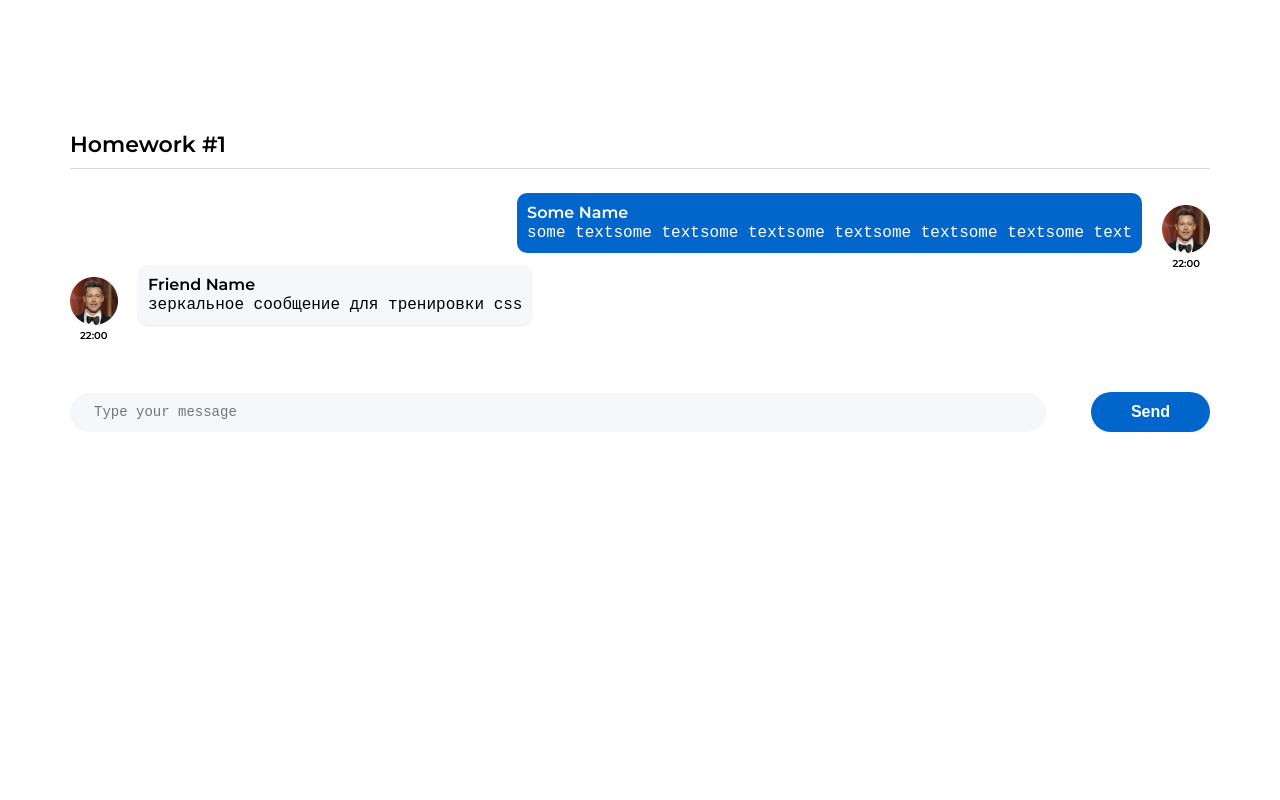
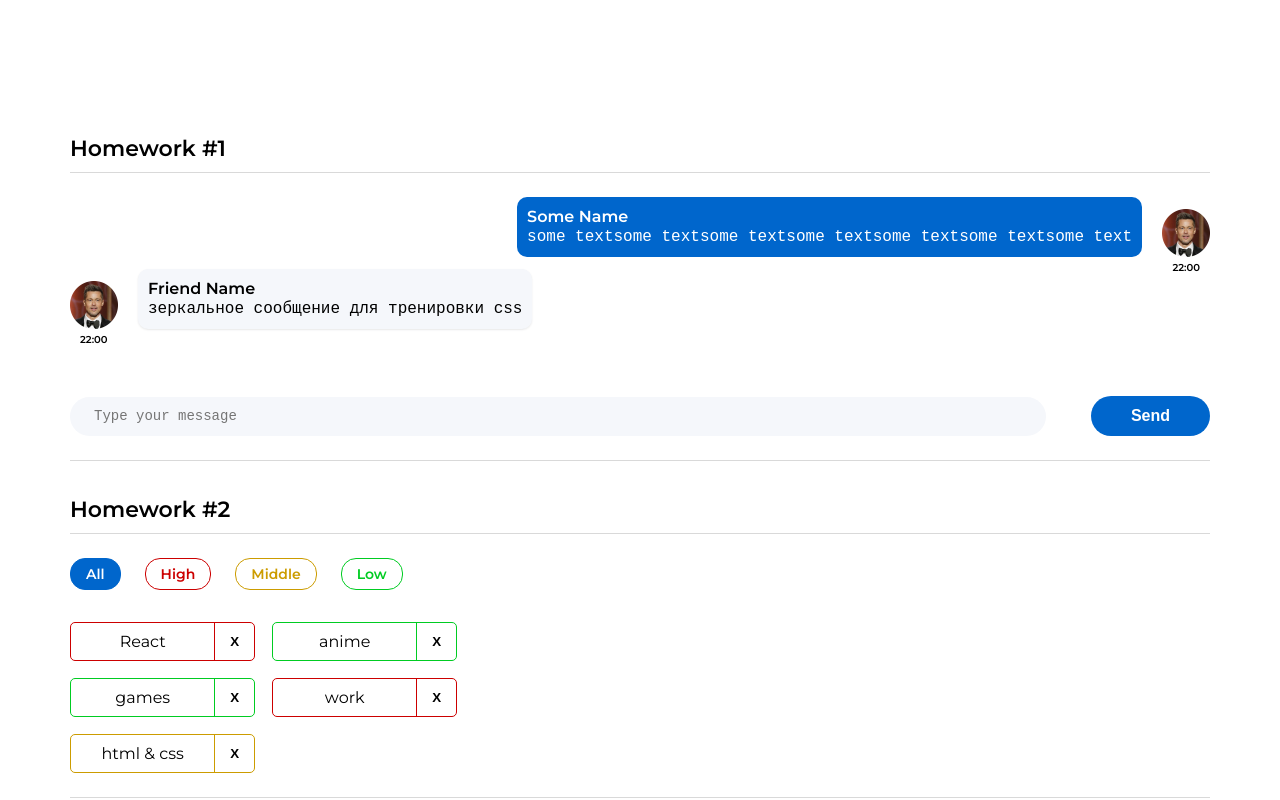
Before and after one commit to Ristretto1/Ignat_Tasks, a React (Create React App) app: page / in a window 1280 px wide. Built offline with nearby package versions, Linux system fonts and the light colour scheme.

Commit message:
add: hw 2

```diff
--- a/src/s1-main/App.module.css
+++ b/src/s1-main/App.module.css
@@ -2,12 +2,14 @@
     --header_height: 60px;
     width: 1140px;
     margin: 0 auto;
-    padding-top: 131px;
+    padding-top: 100px;
     font-family: 'Montserrat', sans-serif;
 }
 
 .hw {
     padding: 24px 0;
+    border-bottom: 1px solid #D9D9D9;
+    border-top: 1px solid #D9D9D9;
 }
 
 .hwTitle {
@@ -15,5 +17,5 @@
     line-height: 27px;
     font-weight: bold;
     padding-bottom: 10px;
-    border-bottom: 1px solid #D9D9D9;
+    padding-top: 35px;
 }
--- a/src/s1-main/App.tsx
+++ b/src/s1-main/App.tsx
@@ -1,13 +1,14 @@
 import React from 'react'
 import s from './App.module.css'
 import HW1 from '../s2-homeworks/hw01/HW1'
+import HW2 from "../s2-homeworks/hw02/HW2";
 
 function App() {
     return (
         <div className={s.App}>
             <HW1/>
             {/*раскомментировать по ходу выполнения*/}
-            {/*<HW2/>*/}
+            <HW2/>
             {/*<HW3/>*/}
             {/*<HW4/>*/}
 
--- a/src/s2-homeworks/hw02/HW2.tsx
+++ b/src/s2-homeworks/hw02/HW2.tsx
@@ -17,16 +17,16 @@
 * */
 
 // types
-export type AffairPriorityType = any // need to fix any
+export type AffairPriorityType = 'low' | 'middle' | 'high'
 export type AffairType = {
-    _id: any // need to fix any
-    name: any // need to fix any
+    _id: number
+    name: string
     priority: AffairPriorityType
 }
 export type FilterType = 'all' | AffairPriorityType
 
 // constants
-const defaultAffairs: any = [ // need to fix any
+const defaultAffairs: AffairType[] = [
     {_id: 1, name: 'React', priority: 'high'}, // студенты могут изменить содержимое name и количество элементов в массиве, ...priority не менять!
     {_id: 2, name: 'anime', priority: 'low'},
     {_id: 3, name: 'games', priority: 'low'},
@@ -35,23 +35,21 @@
 ]
 
 // pure helper functions
-export const filterAffairs = (affairs: any, filter: any): any => { // need to fix any
-
-
-    return affairs // need to fix
+export const filterAffairs = (affairs: AffairType[], filter: FilterType): AffairType[] => {
+    if(filter === 'all') return affairs
+    return affairs.filter(el => el.priority === filter)
 }
-export const deleteAffair = (affairs: any, _id: any): any => { // need to fix any
-
-    return affairs // need to fix
+export const deleteAffair = (affairs: AffairType[], _id: number): AffairType[] => {
+    return affairs.filter(a => a._id !== _id)
 }
 
 function HW2() {
-    const [affairs, setAffairs] = useState<any>(defaultAffairs) // need to fix any
+    const [affairs, setAffairs] = useState<AffairType[]>(defaultAffairs)
     const [filter, setFilter] = useState<FilterType>('all')
 
     const filteredAffairs = filterAffairs(affairs, filter)
-    const deleteAffairCallback = (_id: any) => { // need to fix any
-        // need to fix
+    const deleteAffairCallback = (_id: number) => {
+        setAffairs(deleteAffair(affairs, _id))
     }
 
     return (
--- a/src/s2-homeworks/hw02/affairs/Affairs.tsx
+++ b/src/s2-homeworks/hw02/affairs/Affairs.tsx
@@ -4,25 +4,17 @@
 import s from './Affairs.module.css'
 
 type AffairsPropsType = {
-    data: any // need to fix any
-    setFilter: any
-    deleteAffairCallback: any
+    data: AffairType[]
+    setFilter: (filter: FilterType) => void
+    deleteAffairCallback: (_id: number) => void
     filter: FilterType
 }
 
 function Affairs(props: AffairsPropsType) {
-    const setAll = () => {
-        // need to fix
-    }
-    const setHigh = () => {
-        // need to fix
-    }
-    const setMiddle = () => {
-        // need to fix
-    }
-    const setLow = () => {
-        // need to fix
-    }
+    const setAll = () => props.setFilter('all')
+    const setHigh = () => props.setFilter('high')
+    const setMiddle = () => props.setFilter('middle')
+    const setLow = () => props.setFilter('low')
 
     const cnAll = s.button + ' ' + s.all + (props.filter === 'all' ? ' ' + s.active : '')
     const cnHigh = s.button + ' ' + s.high + (props.filter === 'high' ? ' ' + s.active : '')
--- a/src/s2-homeworks/hw02/affairs/affair/Affair.tsx
+++ b/src/s2-homeworks/hw02/affairs/affair/Affair.tsx
@@ -1,18 +1,16 @@
 import React from 'react'
-import { AffairType } from '../../HW2'
+import {AffairType} from '../../HW2'
 import s from './Affair.module.css'
 import s2 from '../Affairs.module.css'
 
 type AffairPropsType = {
     // key не нужно типизировать
     affair: AffairType
-    deleteAffairCallback: any // need to fix any
+    deleteAffairCallback: (id: number) => void
 }
 
 function Affair(props: AffairPropsType) {
-    const deleteCallback = () => {
-        // need to fix
-    }
+    const deleteCallback = () => props.deleteAffairCallback(props.affair._id)
 
     const nameClass = s.name + ' ' + s2[props.affair.priority]
     const buttonClass = s.closeButton + ' ' + s2[props.affair.priority]
@@ -25,7 +23,7 @@
         >
             <div id={'hw2-name-' + props.affair._id} className={nameClass}>
                 {/*создаёт студент*/}
-
+                {props.affair.name}
                 {/**/}
             </div>
             <div id={'hw2-priority-' + props.affair._id} hidden>
@@ -35,8 +33,7 @@
             <button
                 id={'hw2-button-delete-' + props.affair._id}
                 className={buttonClass}
-                // need to fix
-
+                onClick={deleteCallback}
             >
                 {/*текст кнопки могут изменить студенты*/}
                 X
```
